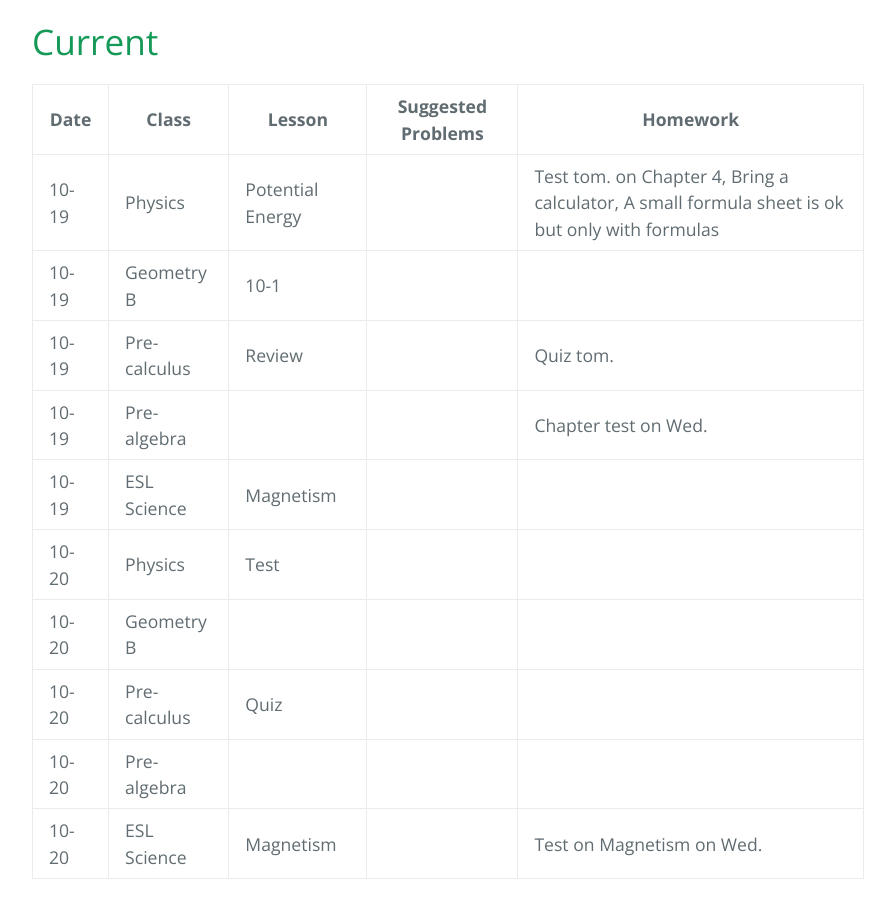
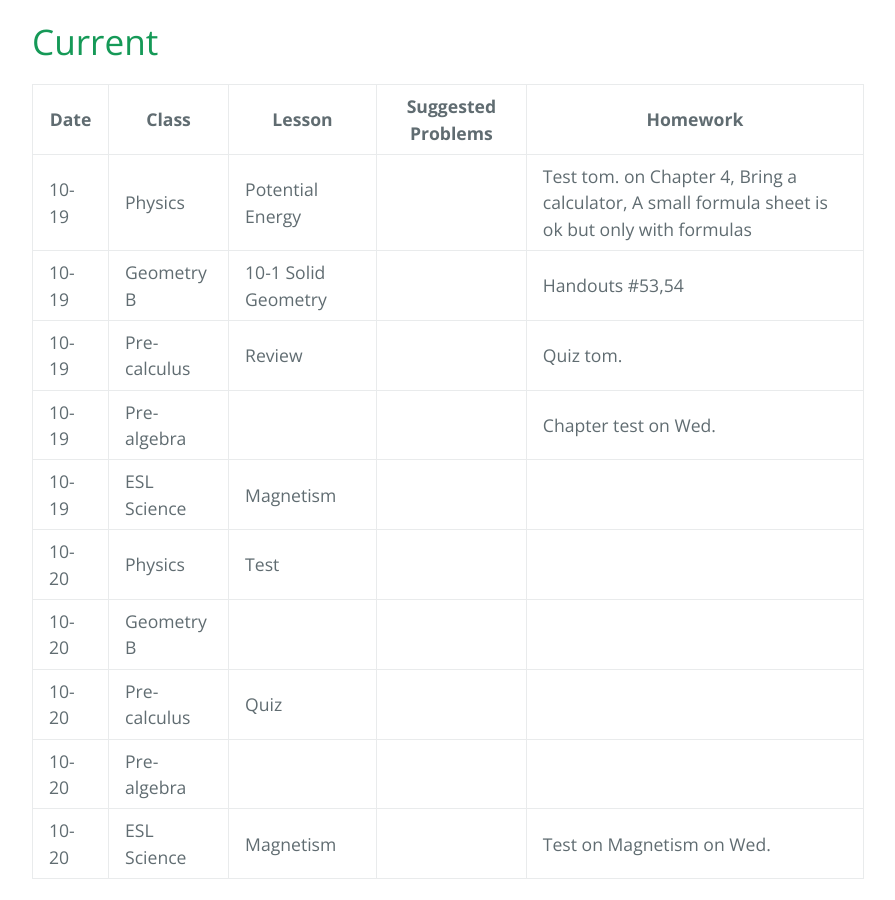
Before and after one commit to gpayoo/gpayoo, a Jekyll site: the page built from index.md, in a window 1280 px wide and 900 px high, scrolled down 484 px. Shown: the whole window, without its empty margins (192-1087 px from the left). Built offline with Jekyll 4.4.1, drawn with Linux system fonts in a browser that asks for light colours; our own code applies the rules of GitHub Pages for plain Markdown files.

Commit message:
Update index.md

```diff
--- a/index.md
+++ b/index.md
@@ -11,7 +11,7 @@ layout: default
 | Date | Class | Lesson | Suggested Problems | Homework |
 | ---- | ----- | ------ | -------- | ---
 | 10-19 | Physics | Potential Energy | | Test tom. on Chapter 4, Bring a calculator, A small formula sheet is ok but only with formulas
-| 10-19 | Geometry B | 10-1  | |   |
+| 10-19 | Geometry B | 10-1 Solid Geometry | | Handouts #53,54  |
 | 10-19 | Pre-calculus | Review  | |  Quiz tom.
 | 10-19 | Pre-algebra |   | | Chapter test on Wed.
 | 10-19 | ESL Science | Magnetism |  |
```
